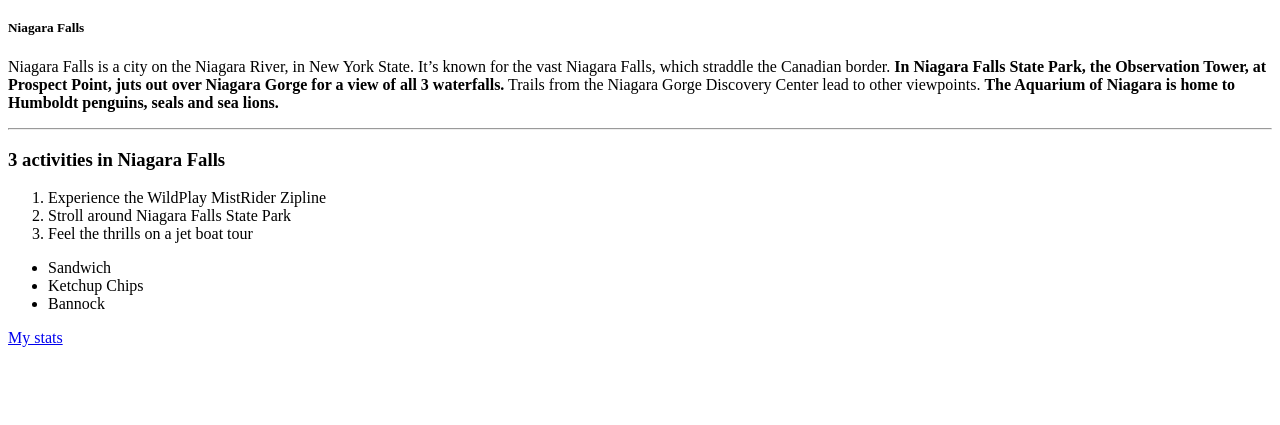
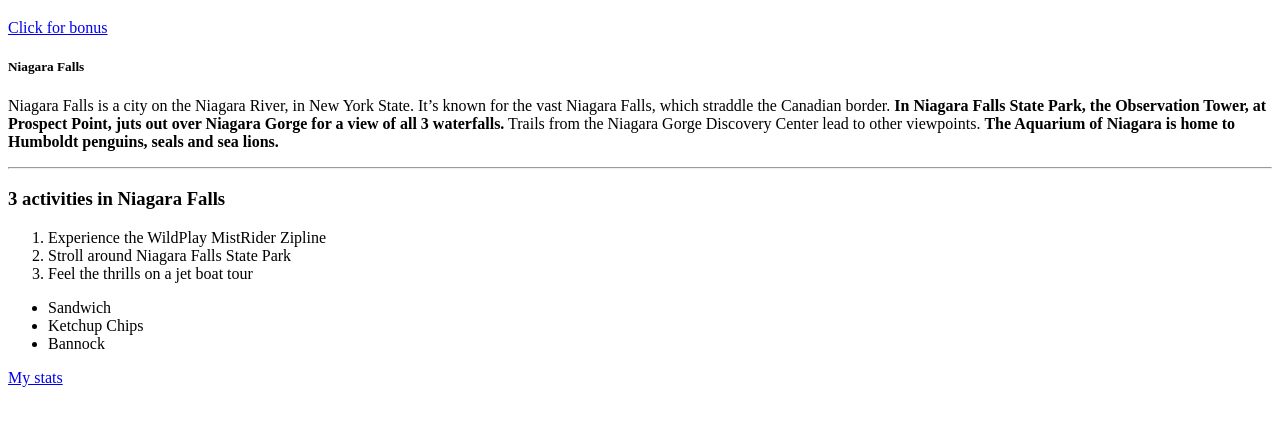
Before and after one commit to 44-563-WebApps-F23/44563-webapps-f23-assignment3-allugarisowmya, a plain HTML site: page index.html in a window 1280 px wide. Shown: the part 61-486 px from the top of the page. Drawn offline with Linux system fonts and the light colour scheme.

Commit message:
modified bonus.html

```diff
--- a/index.html
+++ b/index.html
@@ -6,7 +6,7 @@
 
 </head>
 <body>
-    <a href="bonus.html"></a>
+    <a href="bonus.html">Click for bonus</a>
     <h5>Niagara Falls</h5>
     <p>Niagara Falls is a city on the Niagara River, in New York State.
         It’s known for the vast Niagara Falls, which straddle the Canadian border.
```
